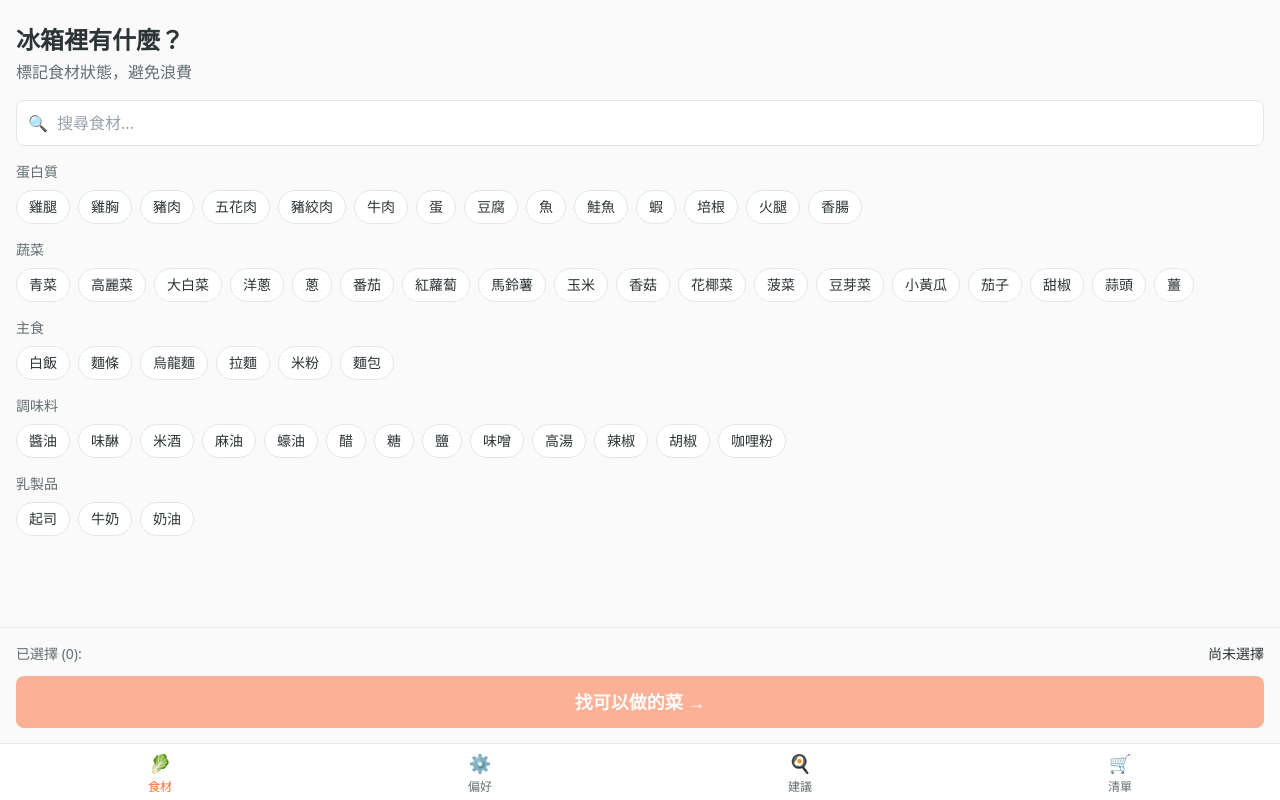
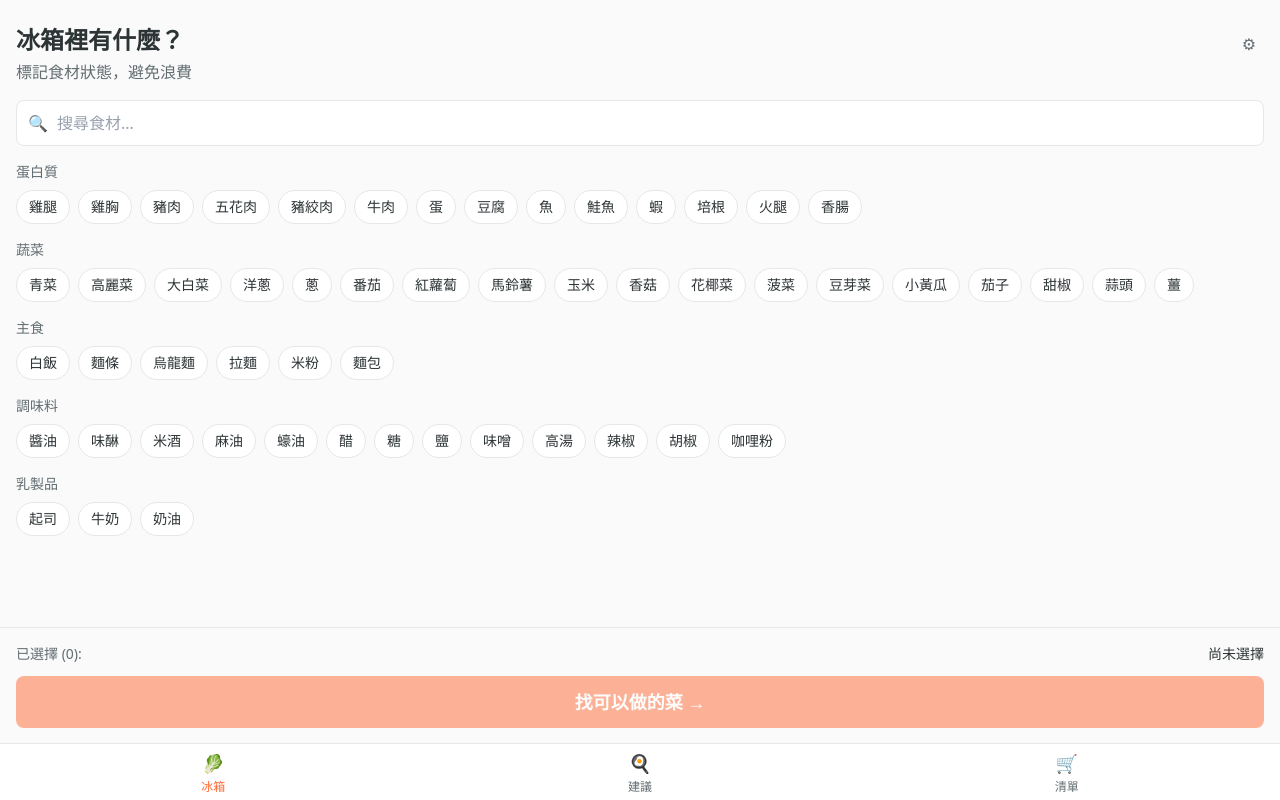
Before and after one commit to frankhu1089/CozyCookApp, a React (Vite) app: page / in a window 1280 px wide. Built offline with nearby package versions, Linux system fonts and the light colour scheme.

Commit message:
nav: reduce to 3 tabs, move preferences to gear icon

```diff
--- a/src/components/BottomNav.tsx
+++ b/src/components/BottomNav.tsx
@@ -1,8 +1,7 @@
 import { NavLink } from 'react-router-dom'
 
 const tabs = [
-  { to: '/', label: '食材', icon: '🥬' },
-  { to: '/preferences', label: '偏好', icon: '⚙️' },
+  { to: '/', label: '冰箱', icon: '🥬' },
   { to: '/suggestions', label: '建議', icon: '🍳' },
   { to: '/shopping', label: '清單', icon: '🛒' },
 ]
--- a/src/features/pantry/PantryPage.tsx
+++ b/src/features/pantry/PantryPage.tsx
@@ -32,8 +32,19 @@ export function PantryPage() {
     <div className="pb-32">
       {/* Header */}
       <div className="px-4 pt-6 pb-4">
-        <h1 className="text-2xl font-semibold mb-1">冰箱裡有什麼？</h1>
-        <p className="text-[var(--color-text-secondary)]">標記食材狀態，避免浪費</p>
+        <div className="flex items-start justify-between">
+          <div>
+            <h1 className="text-2xl font-semibold mb-1">冰箱裡有什麼？</h1>
+            <p className="text-[var(--color-text-secondary)]">標記食材狀態，避免浪費</p>
+          </div>
+          <button
+            onClick={() => navigate('/preferences')}
+            className="p-2 text-[var(--color-text-secondary)] hover:text-[var(--color-text-primary)]"
+            aria-label="設定"
+          >
+            ⚙
+          </button>
+        </div>
       </div>
 
       {/* Tomorrow Suggestions */}
```
